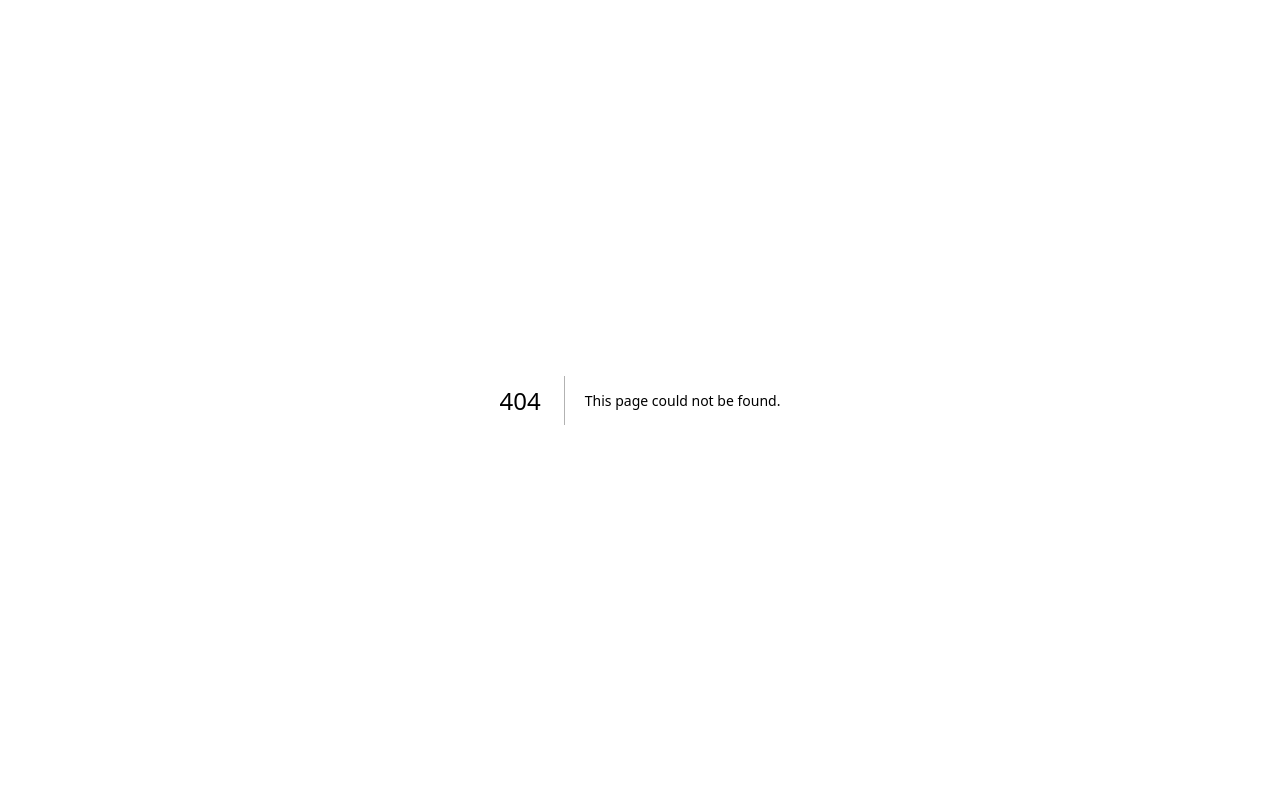
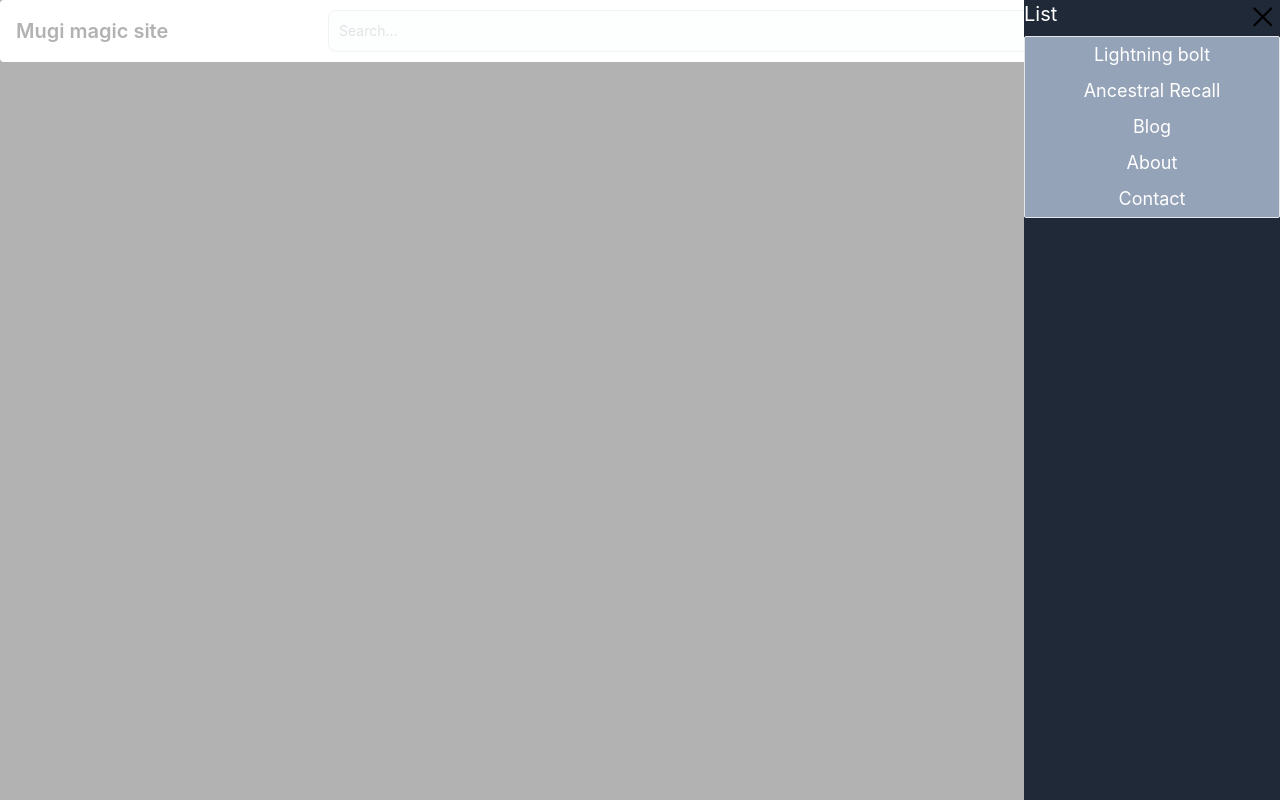
Before and after one commit to GamalLascano/mugi-magic-frontend, a Next.js app: page /test in a window 1280 px wide. Before the commit this address had no page. Built offline with nearby package versions, Linux system fonts and the light colour scheme.

Commit message:
Started testing list overlay

```diff
--- a/components/navbar/Navbar.tsx
+++ b/components/navbar/Navbar.tsx
@@ -12,14 +12,14 @@ const Navbar = ()=>{
     className="rounded border-gray-200 bg-white px-2 py-2.5 dark:bg-gray-800 sm:px-4"
    >
     <div
-      className="grid grid-cols-4 container mx-auto flex flex-wrap items-center justify-between"
+      className="grid grid-cols-12 container mx-auto items-center justify-between"
     >
-      <div className="flex col-span-1 items-center">
+      <div className="flex col-span-3 items-center">
         <span className="self-center whitespace-nowrap text-xl font-semibold dark:text-white">
           <Link href="/">Mugi magic site</Link>
            </span>
       </div>
-      <form className="relative col-span-3 flex md:order-1" onSubmit={onSubmit}>
+      <form className="relative col-span-8 flex md:order-1" onSubmit={onSubmit}>
         <input
           type="text"
           id="search-navbar"
@@ -47,6 +47,9 @@ const Navbar = ()=>{
           </svg>
         </button>
       </form>
+    <svg xmlns="http://www.w3.org/2000/svg" fill="none" viewBox="0 0 24 24" strokeWidth={1.5} stroke="white" className="w-6 h-6 relative col-span-1 flex md:order-2 pl-1">
+      <path strokeLinecap="round" strokeLinejoin="round" d="M3.75 6.75h16.5M3.75 12h16.5m-16.5 5.25h16.5" />
+    </svg>
     </div>
    </nav>
 }
--- /dev/null
+++ b/pages/test/index.tsx
@@ -0,0 +1,28 @@
+import Navbar from "../../components/navbar/Navbar";
+import React,{Fragment} from "react";
+const testOverlay = ()=>{return <Fragment>
+    <div className="bg-black -z-1 fixed w-full h-full opacity-30">
+
+  <Navbar/>
+</div>
+<nav id="sidebar-menu" className="fixed block z-9 bg-gray-800 w-64 h-full top-0 right-0">
+    <div className="flex justify-between">
+        <h3 className="text-white text-xl pb-2 flex">List</h3>
+    <svg xmlns="http://www.w3.org/2000/svg" fill="none" viewBox="0 0 20 20" strokeWidth={1.5} stroke="currentColor" className="w-10 h-7 flex">
+  <path strokeLinecap="round" strokeLinejoin="round" d="M6 18L18 6M6 6l12 12" />
+</svg>
+</div>
+
+
+    <ul className="justify-evenly text-center w-full h-auto m-auto max-h-[calc(100vh-36px)] border rounded-sm bg-slate-400 overflow-y-auto">
+      <li className="text-white text-lg py-1"><a href="#">Lightning bolt</a></li>
+      <li className="text-white text-lg py-1"><a href="#">Ancestral Recall</a></li>
+      <li className="text-white text-lg py-1"><a href="#">Blog</a></li>
+      <li className="text-white text-lg py-1"><a href="#">About</a></li>
+      <li className="text-white text-lg py-1"><a href="#">Contact</a></li>
+    </ul>
+  </nav>
+
+
+</Fragment>}
+export default testOverlay;
```
